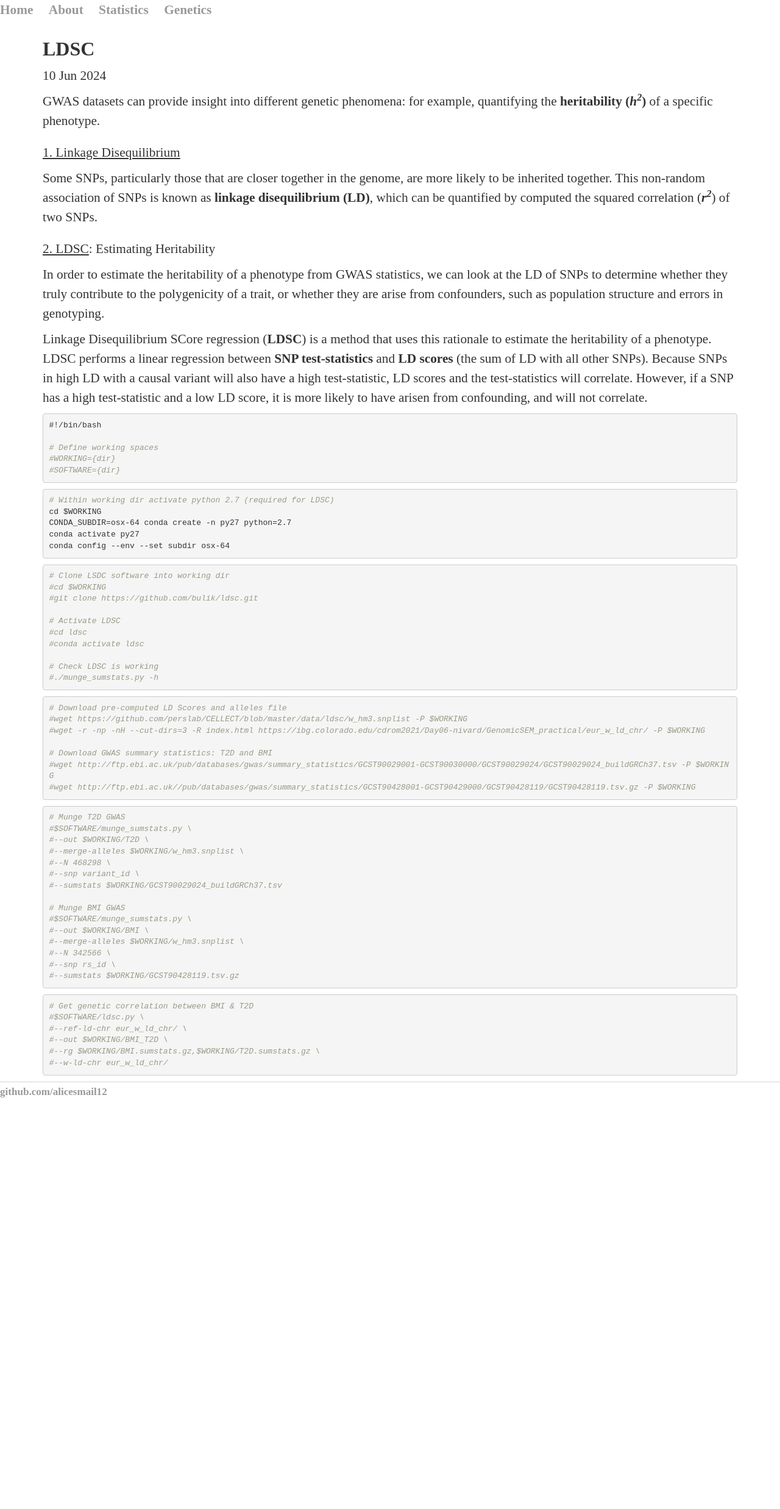
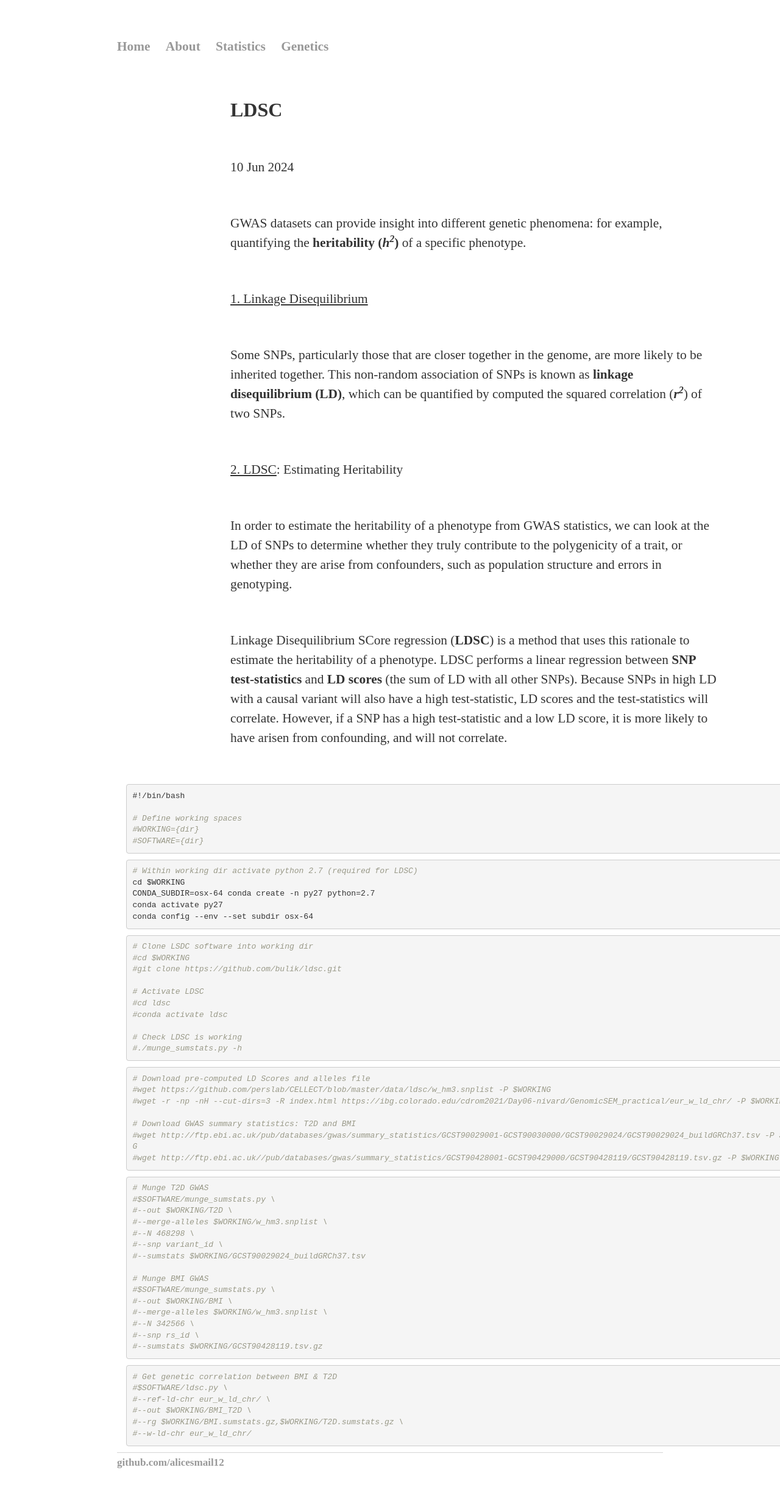
Before and after one commit to alicesmail12/alicesmail12.github.io, a Jekyll site: the page Genetics/_posts/2024-06-10-BashLDSC.html, which Jekyll copies as it is, in a window 1280 px wide. Shown: the whole page at 61% size. Built offline with Jekyll 4.4.1, drawn with Linux system fonts in a browser that asks for light colours; some web fonts are replaced; before the commit the page ends 1817 px from its top, so only the background shows below that.

Commit message:
Update main.css

```diff
--- a/css/main.css
+++ b/css/main.css
@@ -1,7 +1,10 @@
 @import url(https://fonts.googleapis.com/css2?family=Radio+Canada+Big);
 @import url(https://fonts.googleapis.com/css2?family=Radio+Canada+Big:ital,wght@0,400..700;1,400..700&display=swap);
 
+
 h1{
+    margin: 60px auto;
+    width: 70%;
     font-size: 24pt;
     font-family: 'Radio Canada Big';
     line-height: 36px;
@@ -9,12 +12,16 @@ h1{
 }
 
 h2,h3,h4,h5,h6,p {
+    margin: 60px auto;
+    width: 70%;
     font-size: 16pt;
     font-family: 'Radio Canada Big';
     line-height: 32px;
 }
 
 body {
+    margin: 60px auto;
+    width: 70%;
     font-size: 16pt;
     font-family: 'Radio Canada Big';
     line-height: 32px;
```
